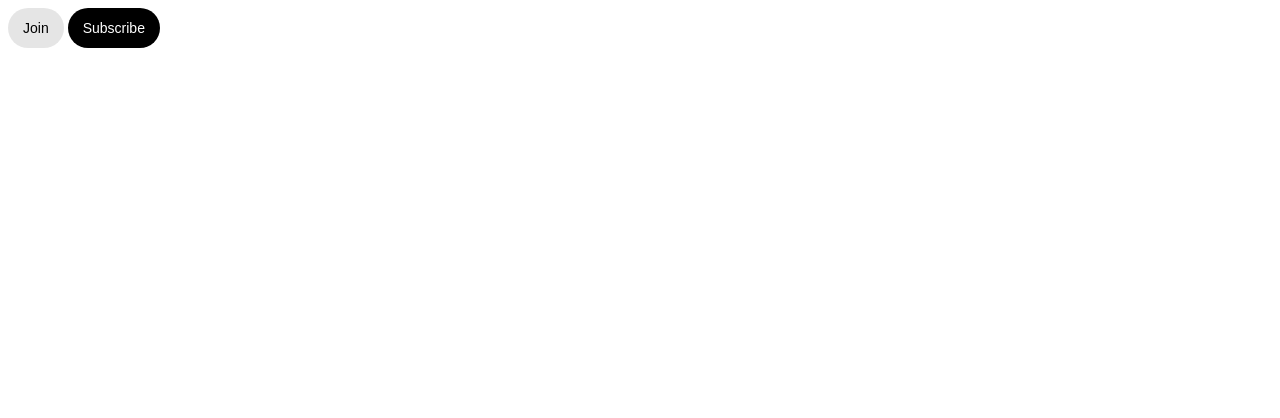
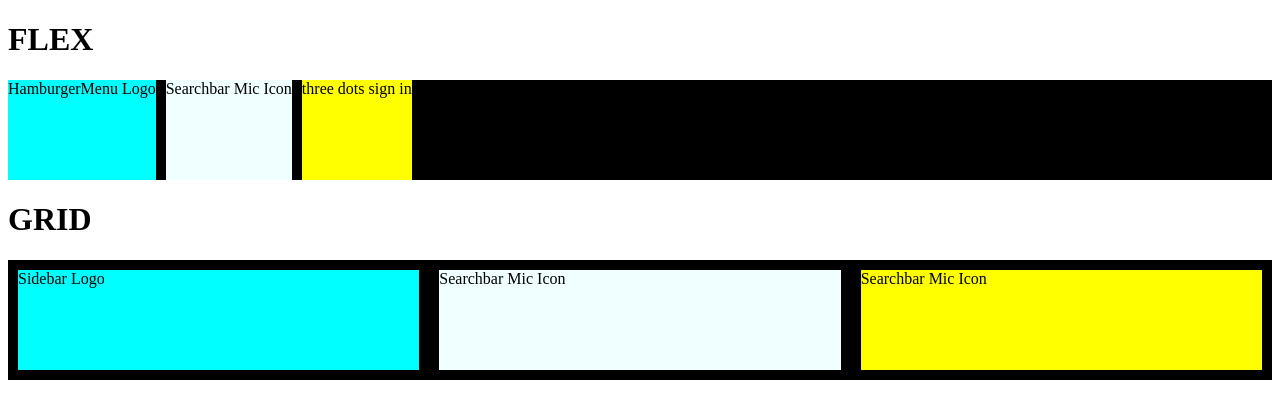
Before and after one commit to RamdlanFaqih/css-acaspace-fe, a plain HTML site: page index.html in a window 1280 px wide. Drawn offline with Linux system fonts and the light colour scheme.

Commit message:
feat(layout-css): flexbox & grid

```diff
--- a/index.html
+++ b/index.html
@@ -4,108 +4,78 @@
 <head>
     <meta charset="UTF-8">
     <meta name="viewport" content="width=device-width, initial-scale=1.0">
-    <title>CSS</title>
+    <title>Document</title>
 
     <style>
-        h1 {
-            color: red;
+        .container {
+            background-color: black;
+            display: flex;
+            gap: 10px;
+            flex-wrap: wrap;
         }
 
-        /* button {
-            height: 36px;
-            padding-left: 15px;
-            padding-right: 15px;
-            border-radius: 18px;
-            font-size: 14px;
-            background-color: black;
-            color: white;
-            border-style: none;
-            cursor: pointer;
-        } */
+        /* DRY - Don't repeat yourself */
 
-        .secondary-button {
-            /* padding-top: 12px;
-            padding-right: 15px;
-            padding-bottom: 12px;
-            padding-left: 15px; */
-
-            /* shorthand vertical & horizontal */
-            padding: 12px 15px;
-
-            /* shorthand 4 arah */
-            /* padding: 12px 15px 12px 15px; */
-
-            border-radius: 20px;
-            font-size: 14px;
-            background: rgba(0, 0, 0, 0.1);
-            color: black;
-            border-style: none;
-            cursor: pointer;
+        .item-1,
+        .item-2,
+        .item-3 {
+            height: 100px;
         }
 
-        .main-button {
-            padding-top: 12px;
-            padding-bottom: 12px;
-            padding-left: 15px;
-            padding-right: 15px;
-            border-radius: 20px;
-            font-size: 14px;
-            background: rgba(0, 0, 0, 1);
-            color: white;
-            border-style: none;
-            cursor: pointer;
+        .item-1 {
+            background-color: aqua;
+        }
+
+        .item-2 {
+            background-color: azure;
+        }
+
+        .item-3 {
+            background-color: yellow;
+        }
+
+        .container-grid {
+            display: grid;
+            gap: 20px;
+            background-color: black;
+            padding: 10px;
+            grid-template-columns: repeat(3, 1fr);
         }
     </style>
 </head>
 
 <body>
-    <nav>
-
-    </nav>
-    <main id="">
-        <section class="left-section">
-            <div class="video-section" class="ngatur flexbox">
-
+    <h1>FLEX</h1>
+    <div class="container">
+        <div class="item-1">
+            <span>HamburgerMenu</span>
+            <span>Logo</span>
         </div>
-            <div class="detail-section">
-                <div class="statistic-section">
-                    <div class="title"></div>
-                    <div class="account">
-                        <div class="account-left">
-                            <!-- TODO: Account Profile Section -->
-
-                            <!-- END TODO: Account Profile Section -->
-
-
-                            <!-- mulai dari penamaan dulu -->
-                            <!-- make sure pake bahasa inggris -->
-                            <button class="secondary-button">Join</button>
-                            <button class="main-button">Subscribe</button>
+        <div class="item-2">
+            <span>Searchbar</span>
+            <span>Mic Icon</span>
         </div>
-                        <div class="account-right">
-
+        <div class="item-3">
+            <span>three dots</span>
+            <span>sign in</span>
         </div>
     </div>
-                    <div class="description">
 
+    <h1>GRID</h1>
+    <div class="container-grid">
+        <div class="item-1">
+            <span>Sidebar</span>
+            <span>Logo</span>
+        </div>
+        <div class="item-2">
+            <span>Searchbar</span>
+            <span>Mic Icon</span>
+        </div>
+        <div class="item-3">
+            <span>Searchbar</span>
+            <span>Mic Icon</span>
         </div>
     </div>
-                <div class="shop-section">
-
-                </div>
-                <div class="comments-section">
-
-                </div>
-            </div>
-        </section>
-        <section class="right-section">
-
-        </section>
-    </main>
-
-    <footer id="footer">
-
-    </footer>
 </body>
 
 </html>
```
Also changed, not shown: detail.html (added, +111 -0 lines), assets/images/thumbnail-1.png (added). Lines whose indentation alone changed are shown as unchanged.
